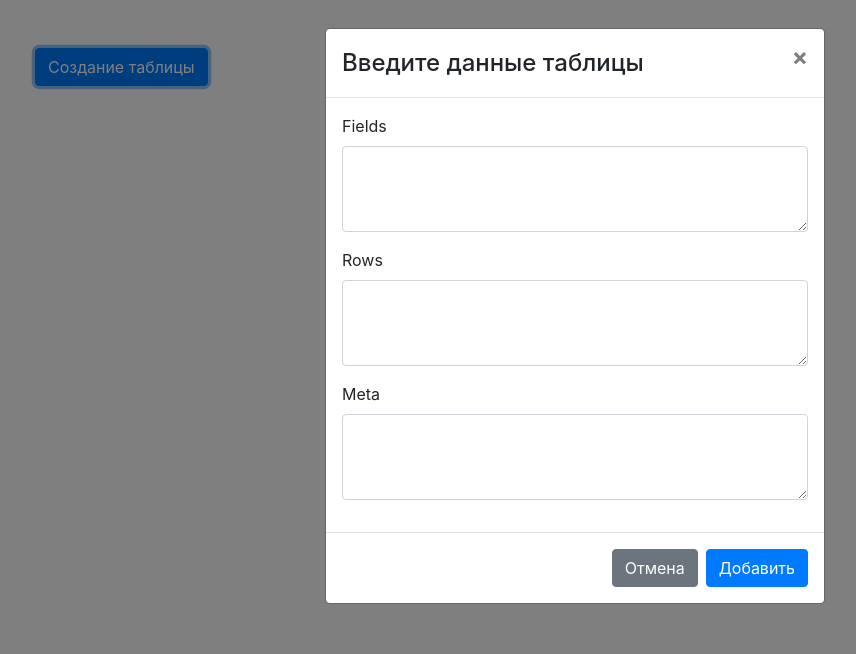
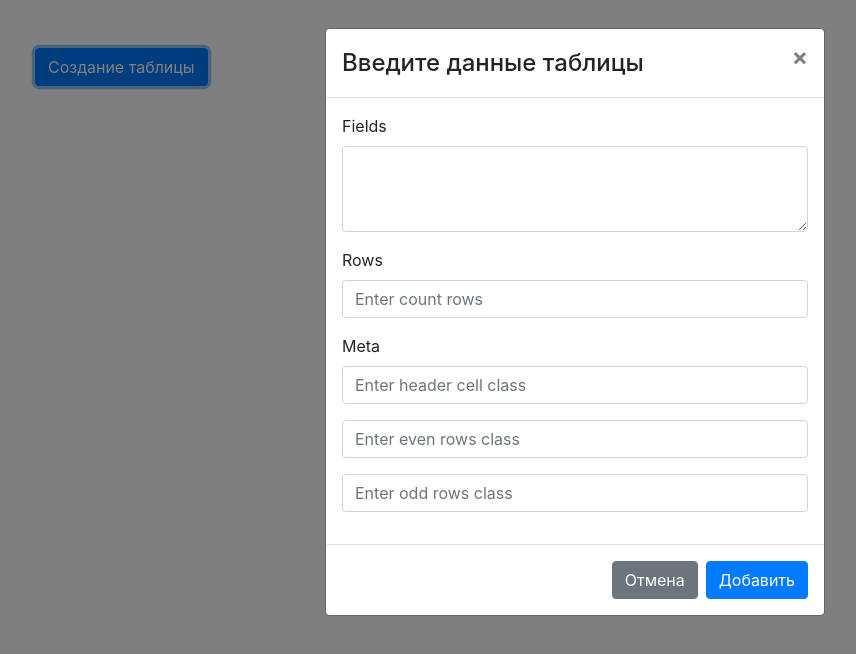
Before and after one commit to Desving/TableVue, a Vue app: page / in a window 1280 px wide. Both pictures are taken after a click on the button "Создание таблицы". Shown: the top 654 px of the page, without its empty margins (65-921 px from the left). Built offline with nearby package versions, Linux system fonts and the light colour scheme.

Commit message:
Мелкие правки текста

```diff
--- a/src/components/CreateTable.vue
+++ b/src/components/CreateTable.vue
@@ -17,12 +17,20 @@
                                 <textarea class="form-control" id="fields" rows="3"></textarea>
                             </div>
                             <div class="form-group">
-                                <label for="Rows">Rows</label>
-                                <textarea class="form-control" id="Rows" rows="3"></textarea>
+                                <label for="rowsCount">Rows</label>
+                                <input type="number" id="rowsCount" class="form-control" placeholder="Enter count rows">
                             </div>
                             <div class="form-group">
-                                <label for="Meta">Meta</label>
-                                <textarea class="form-control" id="Meta" rows="3"></textarea>
+                                <label>Meta</label>
+                                <div class="form-group">
+                                    <input type="text" class="form-control" placeholder="Enter header cell class">
+                                </div>
+                                <div class="form-group">
+                                    <input type="text" class="form-control" placeholder="Enter even rows class">
+                                </div>
+                                <div class="form-group">
+                                    <input type="text" class="form-control" placeholder="Enter odd rows class">
+                                </div>
                             </div>
                         </form>
                     </div>
```
